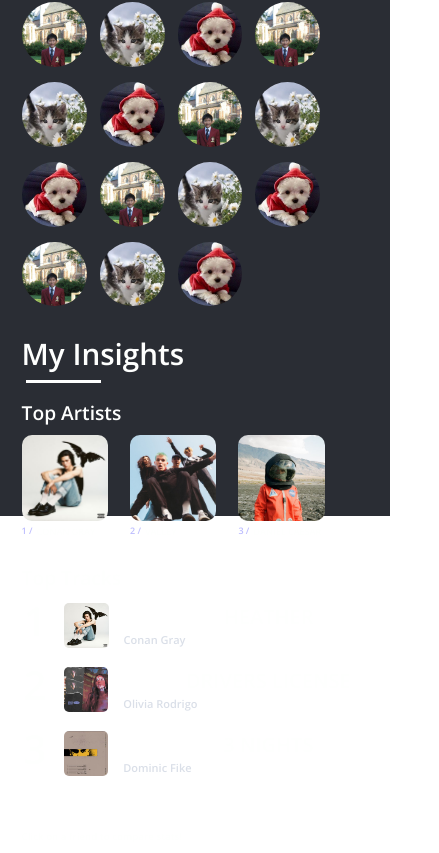
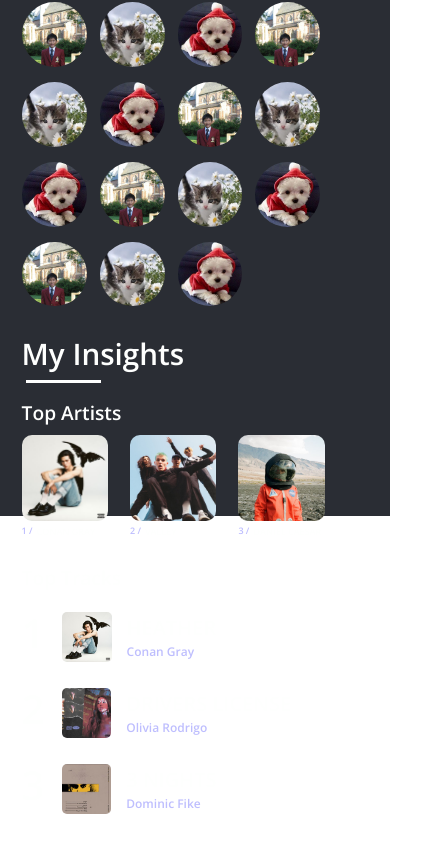
Before and after one commit to IGEN330-Overlap/Overlap, a React (Create React App) app in the folder frontend/: page /authorized/GroupProfilePage in a window 390 px wide. Shown: the part 328-1181 px from the top of the page, 439 px wide, since content can reach past the window. Built offline with nearby package versions, Linux system fonts and the light colour scheme.

Commit message:
specification of duplicate css classes

```diff
--- a/frontend/src/GroupProfilePage/IndividualComparisons/IndividualComparisons.css
+++ b/frontend/src/GroupProfilePage/IndividualComparisons/IndividualComparisons.css
@@ -55,18 +55,18 @@
 
 /* css for top artists section */
 
-.artist-display {
+.top-artists .artist-display {
     display: flex;
     flex-direction: row;
     flex-wrap: wrap;
 }
-.artist-container {
+.top-artists .artist-container {
     margin-left: 6px;
     margin-right: 6px;
     padding-right: 10px;
 }
 
-.artist-icon {
+.top-artists .artist-icon {
     margin-top: 3px;
     height: min(11vw,120px);
     width: min(11vw,120px);
@@ -75,12 +75,12 @@
     border-radius: 10px;
     transition: 0.3s;
 }
-.artist-name {
+.top-artists .artist-name {
     display: flex;
     flex-direction: row;
     width: min(12vw,120px);
 }
-.artist-name h5 {
+.top-artists .artist-name h5 {
     color: var(--blue-color-1);
     justify-content: start;
     margin-top: 5px;
@@ -88,7 +88,7 @@
     font-size: min(1.25vw, 12px);
     width: 15px;
 }
-.artist-name .artist {
+.top-artists .artist-name .artist {
     color: var(--off-white-color);
     font-size: min(1.25vw, 12px);
     margin-top: 3.5px;
@@ -99,12 +99,12 @@
 
 /* css for top tracks section */
 
-.track-container h3 {
+.top-tracks .track-container h3 {
     width: 20px;
     font-size: 40px;
     transition: 0.3s;
 }
-.track-container {
+.top-tracks .track-container {
     display: flex;
     flex-direction: row;
     align-items: center;
@@ -116,7 +116,7 @@
     color: var(--off-white-color);
     font-size: 20px;
 }
-.track-icon {
+.top-tracks .track-icon {
     margin-left: 20px;
     width: 50px;
     height: 50px;
@@ -124,14 +124,14 @@
     border-radius: 5px;
     transition: 0.3s;
 }
-.track-info {
+.top-tracks .track-info {
     margin-left: 15px;
     display: flex;
     flex-direction: column;
     width: 29vw;
     transition: 0.3s;
 }
-.track-artist {
+.top-tracks .track-artist {
     color: var(--blue-color-1);
     font-size: 12px;
     width: 29vw;
@@ -139,55 +139,55 @@
 }
 
 /* animations */
-.artist-container:hover .artist-icon {
+.top-artists .artist-container:hover .artist-icon {
     height: min(13vw,130px);
     width: min(13vw,130px);
 }
-.track-container:hover {
+.top-artists .track-container:hover {
     width: 31vw;
     margin-right: 0px;
 }
-.track-container:hover h3 {
+.top-artists .track-container:hover h3 {
     font-size: 45px;
     color: var(--blue-color-1);
 }
-.track-container:hover .track-icon {
+.top-tracks .track-container:hover .track-icon {
     font-size: 45px;
     width: 55px;
     height: 55px;
 }
-.track-container:hover .track-info {
+.top-tracks .track-container:hover .track-info {
     font-size: 21.5px;
     width: 31vw;
 }
-.track-container:hover .track-artist {
+.top-tracks .track-container:hover .track-artist {
     font-size: 13px;
     width: 31vw;
 }
 
 @media (max-width: 780px) {
-    .artist-display {
+    .top-artists .artist-display {
         width: 90vw;
     }
-    .artist-icon {
+    .top-artists .artist-icon {
         height: 86.4px;
         width: 86.4px;
     }
-    .artist-name {
+    .top-artists .artist-name {
         width: 86.4px;
     }
-    .artist-name h5{
+    .top-artists .artist-name h5{
         width: 11px;
         font-size: 9px;
     }
-    .artist-name .artist {
+    .top-artists .artist-name .artist {
         width: 70px;
         font-size: 9px;
     }
-    .track-info {
+    .top-tracks .track-info {
         width: 80vw;
     }
-    .track-artist {
+    .top-tracks .track-artist {
         width: 80vw;
     }
 }
--- a/frontend/src/PlaylistPage/PlaylistTracks/PlaylistTracks.css
+++ b/frontend/src/PlaylistPage/PlaylistTracks/PlaylistTracks.css
@@ -17,7 +17,7 @@
     margin: 0px;
 }
 
-.track-container {
+.playlist-container .track-container {
     display: flex;
     flex-direction: row;
     align-items: center;
@@ -27,14 +27,14 @@
     color: var(--off-white-color);
     font-size: 20px;
 }
-.track-icon {
+.playlist-container .track-icon {
     width: 45px;
     height: 45px;
     object-fit: cover;
     border-radius: 5px;
     transition: 0.3s;
 }
-.track-info {
+.playlist-container .track-info {
     margin-left: 15px;
     display: flex;
     flex-direction: column;
@@ -43,12 +43,12 @@
     align-items: center;
     justify-content: start;
 }
-.track-info h3{
+.playlist-container .track-info h3{
     font-size: 17px;
     margin-bottom: 0px;
     width: 310px;
 }
-.track-artist {
+.playlist-container .track-artist {
     color: var(--neutral-color-3);
     font-size: 11px;
     width: 310px;
@@ -75,16 +75,16 @@
     .playlist-container {
         width: 380px;
     }
-    .track-container {
+    .playlist-container .track-container {
         width: 350px;
     }
-    .track-info {
+    .playlist-container .track-info {
         width: 310px;
     }
-    .track-info h3 {
+    .playlist-container .track-info h3 {
         width: 290px;
     }
-    .track-artist {
+    .playlist-container .track-artist {
         width: 290px;
     }
 }
```
